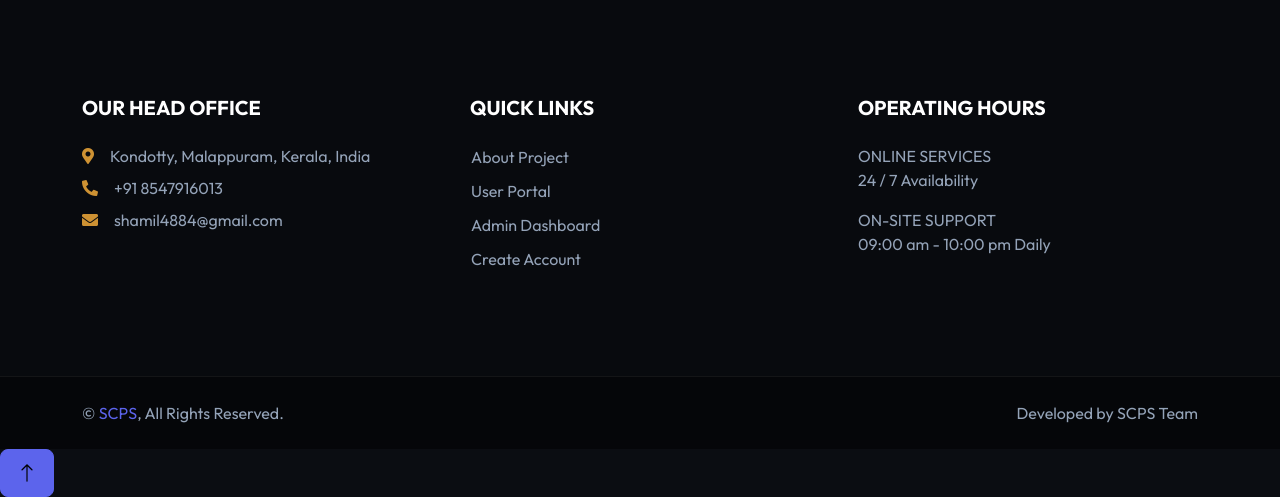
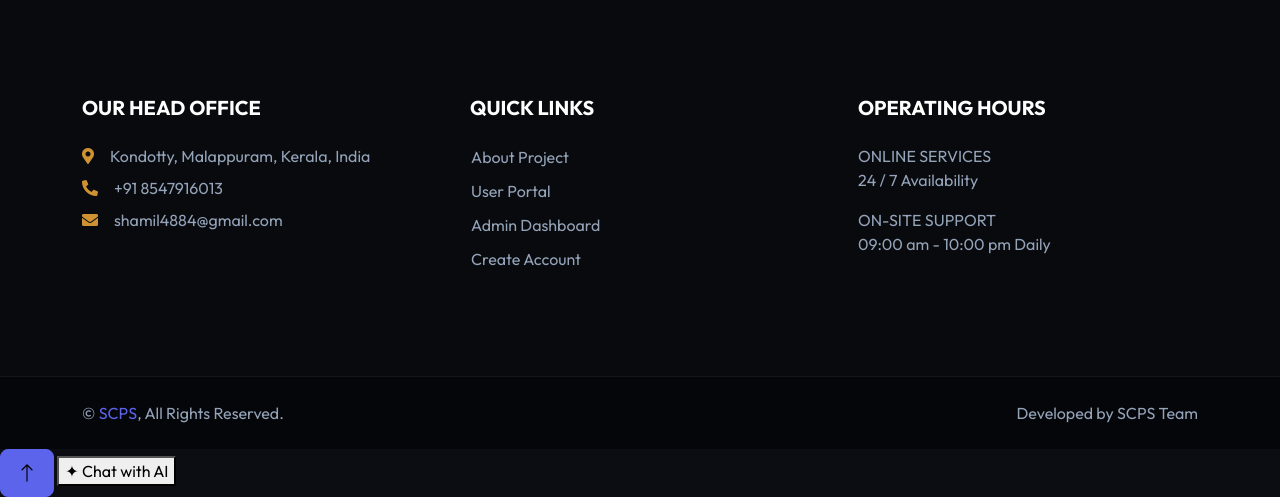
Before and after one commit to shamil4884-cyber/smart-vehicle-parking-system, a Django app: page / in a window 1280 px wide. Shown: the part 1346-1843 px from the top of the page. Run offline with Django 5.2, Linux system fonts and the light colour scheme; some libraries are stand-ins or nearby versions.

Commit message:
Update index.html

```diff
--- a/templates/index.html
+++ b/templates/index.html
@@ -399,6 +399,14 @@
     <script src="https://ajax.googleapis.com/ajax/libs/jquery/3.6.1/jquery.min.js"></script>
     <script src="https://cdn.jsdelivr.net/npm/bootstrap@5.0.0/dist/js/bootstrap.bundle.min.js"></script>
     <script src="https://cdnjs.cloudflare.com/ajax/libs/wow/1.1.2/wow.min.js"></script>
+    <!-- Smart Parking AI Assistant -->
+<button id="scps-chat-toggle" class="scps-chat-toggle" type="button" aria-expanded="false" aria-controls="scps-chat-panel">✦ Chat with AI</button>
+<section id="scps-chat-panel" class="scps-chat-panel" aria-label="Smart Parking Assistant" hidden>
+ <header class="scps-chat-header"><strong>✦ Smart Parking Assistant</strong><button id="scps-chat-close" class="scps-chat-close" type="button" aria-label="Close chat">×</button></header>
+ <div id="scps-chat-log" class="scps-chat-log" role="log" aria-live="polite"></div>
+ <form id="scps-chat-form" class="scps-chat-form"><input id="scps-chat-input" class="scps-chat-input" placeholder="Ask about parking…" maxlength="1500" aria-label="Your message" required><button type="submit">Send</button></form>
+</section>
+<script src="/static/js/scps-chat.js" defer></script>
 </body>
 
 </html>
```
